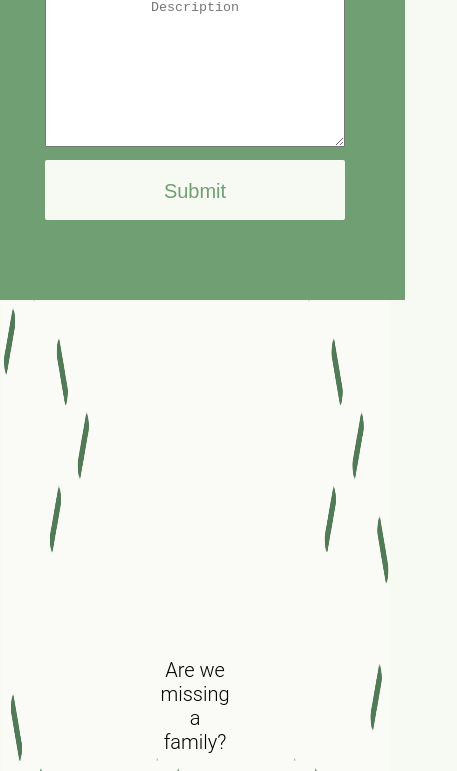
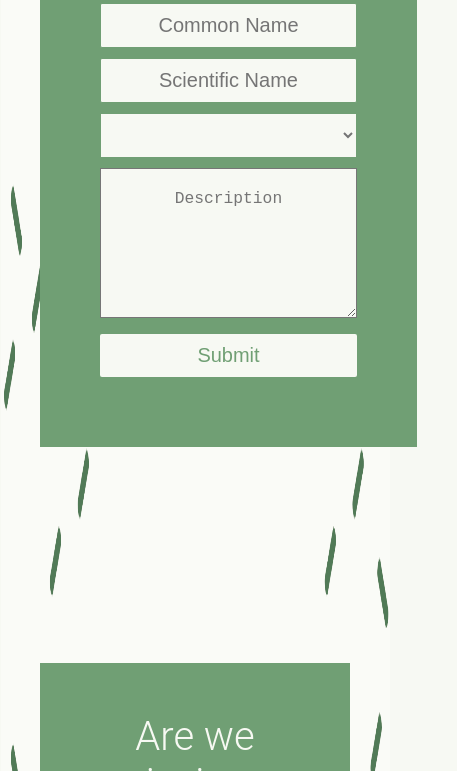
Before and after one commit to craiglymus/project-1, a website: page views/addbug.html in a window 390 px wide. Shown: the part 366-1137 px from the top of the page, 457 px wide, since content can reach past the window. Drawn offline with nearby package versions, Linux system fonts and the light colour scheme; no server answers; files whose address does not match are found by name.

Commit message:
styled form

```diff
--- a/public/styles/addbug.css
+++ b/public/styles/addbug.css
@@ -5,17 +5,49 @@
   background-repeat: no-repeat;
     background-size: 100% 100%;
 }
+main{
+  display: flex;
+  flex-direction: row;
+  justify-content: space-around;
+  margin-top: 145px;
 
-.addBug {
+}
+section{
+  padding: 2em;
+}
+
+form {
+  background-color: #709F74;
+  padding: 3em;
+  max-width: 950px;
+  display: flex;
+  flex-direction: column;
+  box-sizing: border-box;
+  justify-content: center;
+}
+
+form p{
   text-align: center;
   font-size: 2em;
   color: #F7F9F3;
   margin-top: -10px;
 }
 
+
+input{
+  margin-bottom: .5em;
+}
+
+input[type=text] {
+  color: #263439;
+  background-color: #F7F9F3;
+  border: 1px solid #709F74;
+  font-size: 1em;
+}
+
 input[type=submit] {
   text-align: center;
-  padding: 20px;
+  padding: 10px;
   background-color: #F7F9F3;
   font-size: 1em;
   color: #709F74;
@@ -32,34 +64,21 @@
   height: 100vh;
   display: flex;
   flex-direction: column;
-  justify-content: center;
-  align-items: center;
-
 }
-
-#addBug {
-  background-color: #709F74;
-  padding: 3em;
-  max-width: 950px;
-  display: flex;
-  flex-direction: column;
-  box-sizing: border-box;
-  justify-content: center;
+.addBugForm{
+  align-self: flex-start;
 }
 
 .addBugNames{
   display: flex;
-  flex-direction: row;
+  flex-flow: row wrap;
   justify-content: space-between;
 }
 
 .addBugNames input{
-  width: 30%;
+  width: 100%;
 }
 
-#addBug {
-
-}
 
 h2{
   border-radius: 2px;
@@ -69,20 +88,38 @@
   height: 2em;
 }
 
-#addBug textarea{
+textarea{
     width: inherit;
     margin-bottom: 1em;
     height: 150px;
-
+    padding: 20px;
+    font-size: 1em;
+    background-color: #F7F9F3;
 }
 
-#addBug input{
-  margin-bottom: 1em;
+
+.selectWrapper{
+  width: 100%;
+  margin: 0;
+  padding: 0;
 }
 
-.submitB {
-  width: 15em;
-  height: 3em;
-  margin: 50px:
+select{
+  color: #757575;
+  height: 2.25em;
+  margin-bottom: .5em;
+  padding-left: 25px;
+  background-color: #F7F9F3;
+  border: 1px solid #709F74;
+  font-size: 1em;
+}
 
+@media only screen and (max-width: 680px){
+  main{
+    flex-direction: column;
+  }
+  select{
+    margin-bottom: .5em;
+    text-align: center;
+  }
 }
--- a/public/styles/style.css
+++ b/public/styles/style.css
@@ -204,16 +204,6 @@
   padding: 10px 25px;
 }
 
-#search input[type=text] {
-  color: #263439;
-  width: 25em;
-  margin-right: 1em;
-  padding: 20px;
-  background-color: #F7F9F3;
-  boder: 1px solid #709F74;
-  font-size: 1em;
-}
-
 
 input[type=submit] {
   text-align: center;
@@ -236,7 +226,7 @@
     padding: 10px 25px;
     text-align: center;
     background-color: #709F74;
-    font-size: 1em;
+    font-size: 1.25em;
     color: #F7F9F3;
 }
 
@@ -319,6 +309,15 @@
     text-align: center;
   }
 
+  section{
+    padding: 1.25em;
+    padding-top: 6em;
+  }
+
+  header h1{
+    font-size: 4em;
+  }
+
   .mobile-only {
     display: block;
   }
@@ -331,6 +330,14 @@
     position: relative;
     z-index: 9;
   }
+  img{
+    align-self: center;
+  }
+
+  section h2{
+    font-size: 2.5em;
+    margin-bottom: 1em;
+  }
 
   .hamburger {
     display: block;
@@ -342,15 +349,21 @@
 		left: 0;
     right: 0;
     padding: 0;
+
     opacity: 0;
     top: -120px;
     transition: top 0.3s ease, opacity 0.3s ease;
     z-index: 8;
 	}
 
+  nav li:last-of-type{
+    padding-bottom: .5em;
+  }
+
   nav .navLinks.show {
-    top: 165px;
+    top: 125px;
     opacity: 1;
+
   }
 
   nav .navLinks li {
--- a/views/addbug.html
+++ b/views/addbug.html
@@ -26,7 +26,7 @@
       </ul>
 
   </nav>
-
+  <main>
     <section class="addBugForm">
       <div class="submitted">
         <h2>Thank you for submitting!</h2>
@@ -39,7 +39,10 @@
           <label for="commonName"></label>
           <input type="text" id="addBugScientificName" name="scientificName" placeholder="Scientific Name" />
           <label for="scientificName"></label>
-        <select name="familyName" id="addBugFamilyName"></select>
+          <div class="selectWrapper">
+            <select name="familyName" id="addBugFamilyName" style="width:100%"></select>
+          </div>
+
           <label for="familyName"></label>
         </div>
 
@@ -58,6 +61,9 @@
         <input type="submit" />
       </form>
     </section>
+  </main>
+
+
 
 
 
```
Also changed, not shown: public/styles/search.css (+28 -0 lines), README.md. Lines whose indentation alone changed are shown as unchanged.
